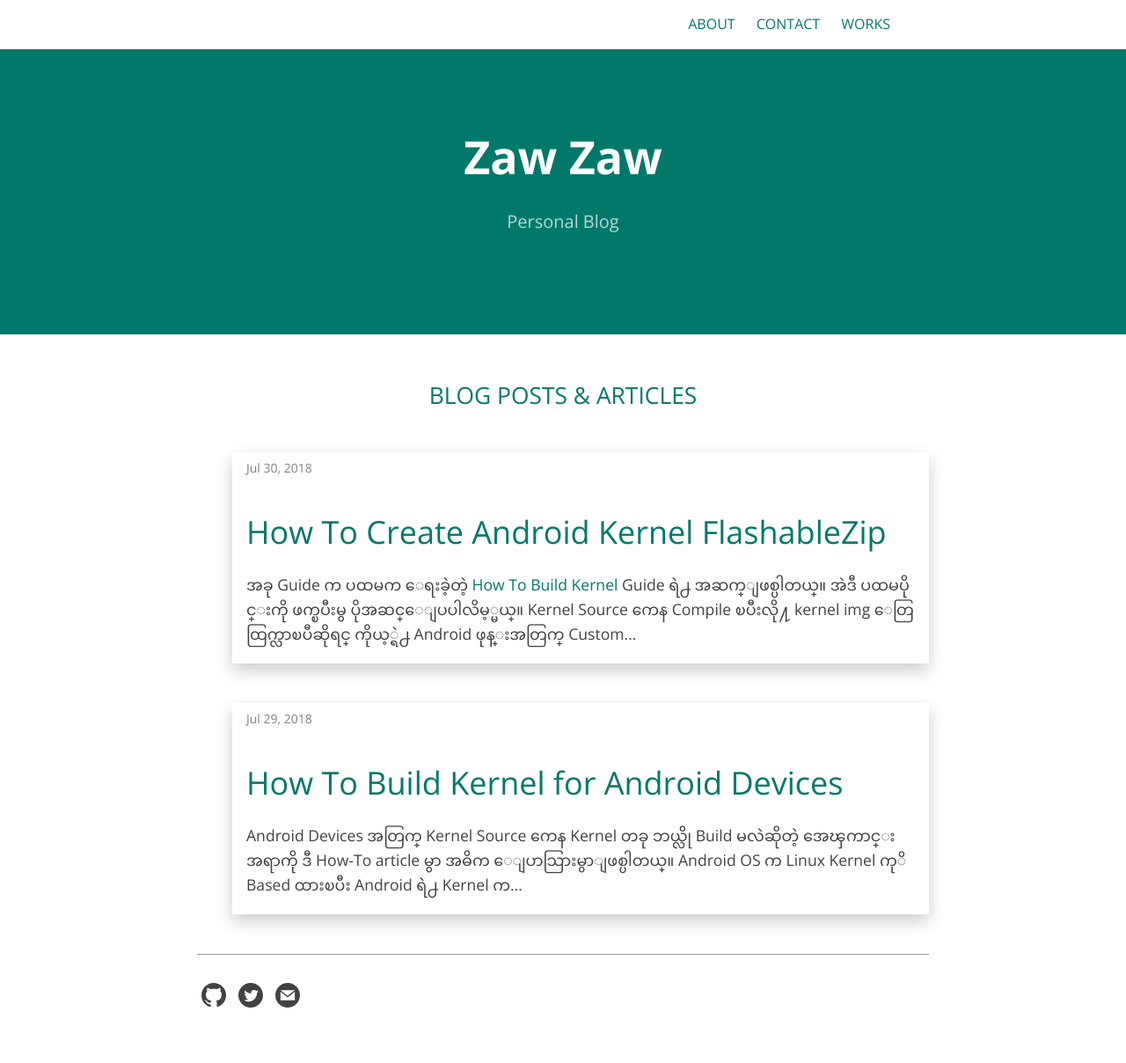
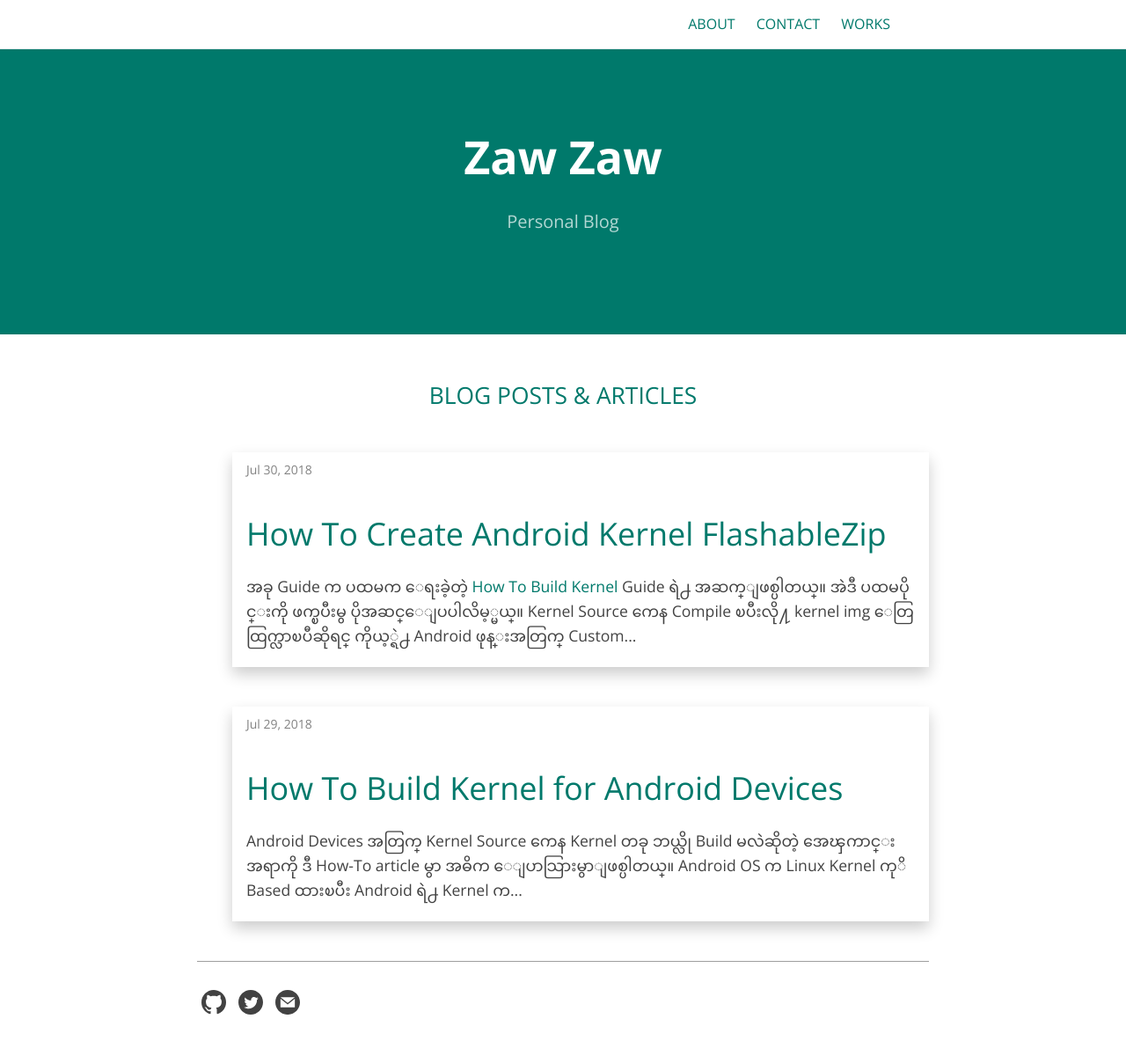
Before and after one commit to zawzaww/zawzaww.github.io, a Jekyll site: the page built from index.md, in a window 1280 px wide. Shown: the whole page at 88% size. Built offline with Jekyll 4.4.1, drawn with Linux system fonts in a browser that asks for light colours.

Commit message:
_sass: Update card shadow and container padding

```diff
--- a/_sass/jekyll-theme-cayman-blog.scss
+++ b/_sass/jekyll-theme-cayman-blog.scss
@@ -45,7 +45,7 @@
 
 .card {
   /* Add shadows to create the "card" effect */
-  box-shadow: 0 8px 18px 0 rgba(0,0,0,0.2);
+  box-shadow: 0 8px 16px 0 rgba(0,0,0,0.2);
   transition: 0.3s;
 }
 
@@ -56,7 +56,7 @@
 
 /* Add some padding inside the card container */
 .container {
-  padding: 2px 16px;
+  padding: 4px 16px;
 }
 
 .btn {
```
